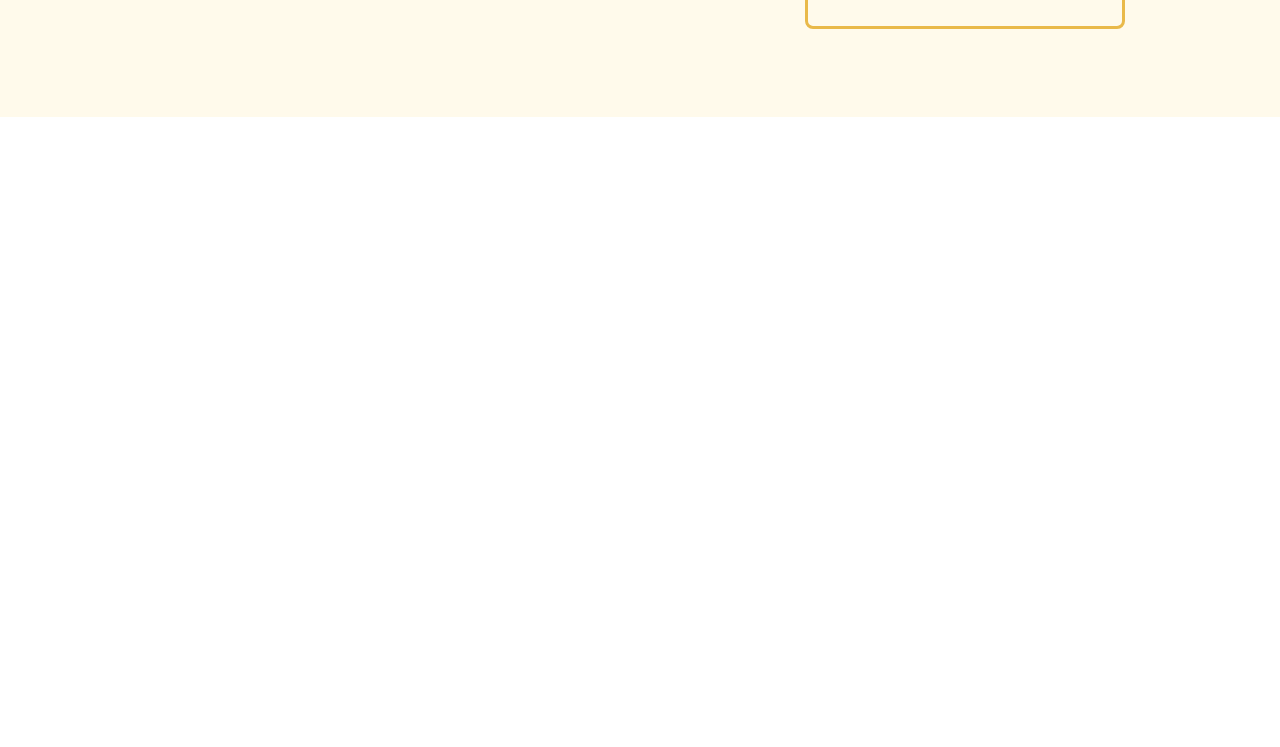
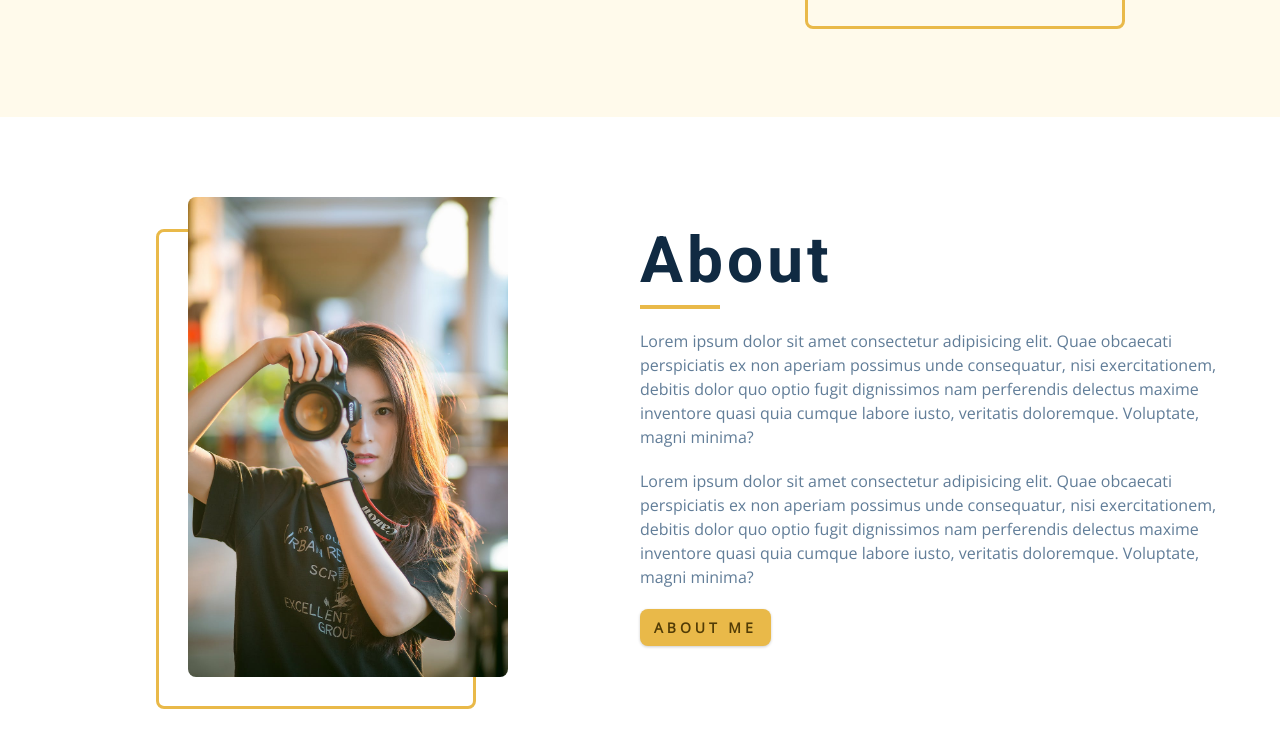
Before and after one commit to arnameti/portfolio-project-sass, a website: page up/index.html in a window 1280 px wide. Shown: the part 683-1430 px from the top of the page. Before the commit the page ends 800 px from the top, so only its background shows below. Drawn offline with nearby package versions, Linux system fonts and the light colour scheme.

Commit message:
building about

```diff
--- a/sass/_about.scss
+++ b/sass/_about.scss
@@ -0,0 +1,54 @@
+.about {
+
+  &__center {
+
+  }
+
+  &__box {
+    display: grid;
+    grid-template-columns: 1fr 1fr;
+    align-items: center;
+    justify-items: center;
+  }
+
+  &__photo-box {
+    position: relative;
+
+    &::before {
+      content: "";
+      position: absolute;
+      height: 100%;
+      width: 100%;
+      top: 2rem;
+      left: -2rem;
+      border: 3px solid var(--clr-primary-5);
+      border-radius: var(--radius);
+      z-index: -1;
+    }
+  }
+
+  &__photo {
+    max-width: 25rem;
+    max-height: 30rem;
+    object-fit: cover;
+    border-radius: var(--radius);
+    margin: 0;
+  }
+
+  &__info {
+  }
+
+  &__title {
+  }
+
+  &__underline {
+    margin-left: 0;
+  }
+
+  & p {
+
+  }
+
+  &__btn {
+  }
+}
--- a/sass/_base.scss
+++ b/sass/_base.scss
@@ -60,7 +60,6 @@ Global Styles
   padding: 0;
   box-sizing: border-box;
 }
-
 
 body {
   font-family: var(--ff-secondary);
--- a/sass/_header.scss
+++ b/sass/_header.scss
@@ -1,7 +1,3 @@
-.underline {
-  margin-left: 0;
-}
-
 .hero {
   height: calc(100vh - 80px);
   background-color: var(--clr-primary-10);
@@ -20,6 +16,10 @@
 
   &__info {
     text-transform: capitalize;
+  }
+
+  &__underline {
+    margin-left: 0;
   }
 
   &__name {
--- a/sass/style.scss
+++ b/sass/style.scss
@@ -1,15 +1,16 @@
-@import 'about';
-@import 'base';
-@import 'blog';
-@import 'connect';
-@import 'footer';
-@import 'header';
-@import 'hero';
-@import 'layout';
-@import 'navbar';
-@import 'sidebar';
-@import 'projects';
-@import 'services';
-@import 'sidebar';
-@import 'skills';
-@import 'timeline';
+@import "base";
+@import "navbar";
+@import "sidebar";
+@import "header";
+@import "about";
+
+@import "blog";
+@import "connect";
+@import "footer";
+@import "hero";
+@import "layout";
+@import "projects";
+@import "services";
+@import "sidebar";
+@import "skills";
+@import "timeline";
--- a/up/index.html
+++ b/up/index.html
@@ -91,7 +91,7 @@
       <div class="section-center hero__center">
         <div class="hero__box">
           <div class="hero__info">
-            <div class="underline"></div>
+            <div class="underline hero__underline"></div>
             <h1 class="hero__name">i'm john</h1>
             <h4 class="hero__desc">freelance web & mobile uI/uX designer</h4>
             <a href="#" class="btn hero__btn">hire me</a>
@@ -118,10 +118,7 @@
                 </a>
               </li>
               <li>
-                <a
-                  href="https://www.instagram.com"
-                  class="hero__social-icon"
-                >
+                <a href="https://www.instagram.com" class="hero__social-icon">
                   <i class="fab fa-instagram"></i>
                 </a>
               </li>
@@ -129,12 +126,46 @@
             <!-- end of social icons -->
           </div>
           <div class="hero__photo-box">
-            <img src="../images/hero-img.jpeg" alt="" class="hero__photo">
+            <img src="../images/hero-img.jpeg" alt="" class="hero__photo" />
           </div>
         </div>
       </div>
     </header>
     <!-- end of hero -->
+    <!-- about -->
+    <section class="about section">
+      <div class="section-center about__center">
+        <div class="about__box">
+          <div>
+            <div class="about__photo-box">
+              <img src="../images/about-img.jpeg" alt="" class="about__photo" />
+            </div>
+          </div>
+          <div>
+            <div class="about__info">
+              <h1 class="about__title">About</h1>
+              <div class="underline about__underline"></div>
+              <p>
+                Lorem ipsum dolor sit amet consectetur adipisicing elit. Quae
+                obcaecati perspiciatis ex non aperiam possimus unde consequatur,
+                nisi exercitationem, debitis dolor quo optio fugit dignissimos
+                nam perferendis delectus maxime inventore quasi quia cumque
+                labore iusto, veritatis doloremque. Voluptate, magni minima?
+              </p>
+              <p>
+                Lorem ipsum dolor sit amet consectetur adipisicing elit. Quae
+                obcaecati perspiciatis ex non aperiam possimus unde consequatur,
+                nisi exercitationem, debitis dolor quo optio fugit dignissimos
+                nam perferendis delectus maxime inventore quasi quia cumque
+                labore iusto, veritatis doloremque. Voluptate, magni minima?
+              </p>
+              <a href="#" class="btn about__btn">about me</a>
+            </div>
+          </div>
+        </div>
+      </div>
+    </section>
+    <!-- end of about -->
     <script src="../js/app.js"></script>
   </body>
 </html>
```
Also changed, not shown: sass/__sidebar.scss (deleted), up/css/style.css.
